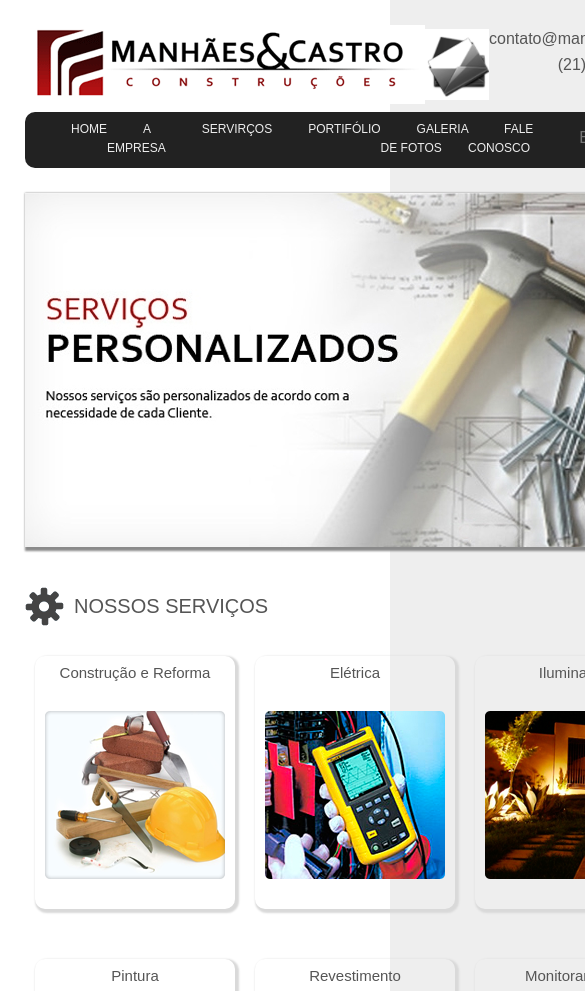
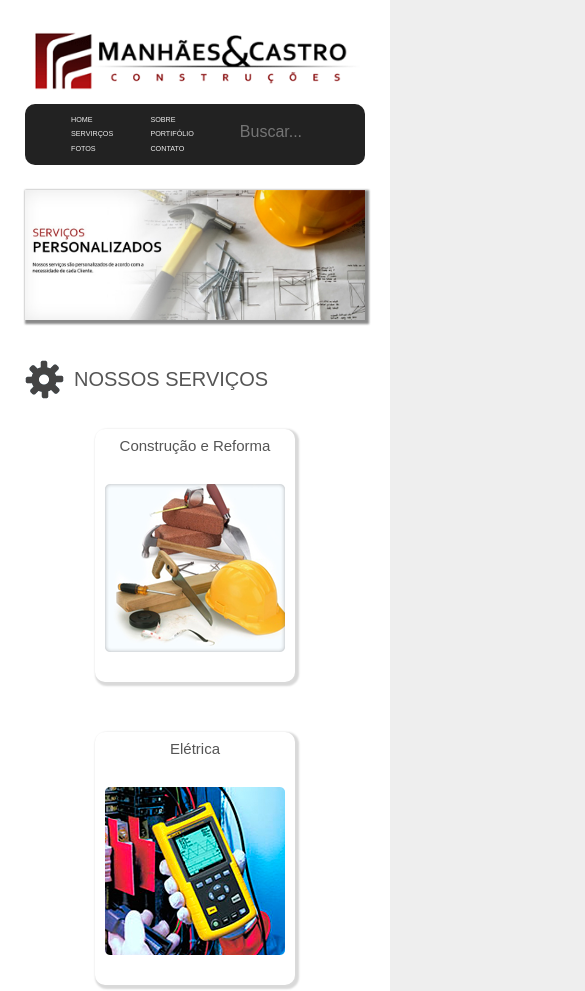
Before and after one commit to jcastro09/layout_M-C, a plain HTML site: page Index.html in a window 390 px wide. Shown: the top 991 px of the page, 585 px wide, since content can reach past the window. Drawn offline with nearby package versions, Linux system fonts and the light colour scheme.

Commit message:
att layout MeC

```diff
--- a/Index.html
+++ b/Index.html
@@ -15,7 +15,7 @@
 <body>
     <header>
         <div class="container">
-                <img src="img/logoatt.png">
+                <img class="logoatt" src="img/logoatt.png">
             <div class="contato-top">
                 <div class="img">
                     <img src="img/Capturar2.PNG" alt="">
@@ -31,11 +31,11 @@
                 <div class="menu">
                         <ul id="menu-h">
                             <li><a href="#">HOME</a></li>
-                            <li><a href="#">A EMPRESA</a></li>
+                            <li><a href="#">SOBRE</a></li>
                             <li><a href="#">SERVIRÇOS</a></li>
                             <li><a href="#">PORTIFÓLIO</a></li>
-                            <li><a href="#">GALERIA DE FOTOS</a></li>
-                            <li><a href="#">FALE CONOSCO</a></li>
+                            <li><a href="#">FOTOS</a></li>
+                            <li><a href="#">CONTATO</a></li>
                         </ul>
                 </div>
                 <div class="buscador">
@@ -57,7 +57,7 @@
         <div id="boxbody">
             <section class="container" id="box">
                     <dev class="bloco1">
-                        <article class="serv">
+                        <article class="serv ">
                             <p class="titleserv">Construção e Reforma</p>
                             <a href="#"><img src="img/construçãoereforma.png" alt=""></a>
                         </article>
--- a/css/style.css
+++ b/css/style.css
@@ -57,6 +57,7 @@ main div div
     background-color: #222;
     color: aliceblue;
     margin-top: 8px;
+    width: 100%;
 
 }
 main div section
@@ -106,6 +107,7 @@ a
 #menu-h{
     margin-bottom: 10PX;
     margin-top: 8px;
+    width: auto;
 }
 .search{
 font-display: ;
@@ -189,6 +191,7 @@ border-radius:  10px;
 #slide img
 {
     box-shadow: 2px 2px 2px 2px #8a8a8a;
+    width: 100%;
 }
 .none {
     text-decoration:none;
@@ -198,5 +201,60 @@ border-radius:  10px;
 }
 html{
     flex: auto;
-font
 }
+
+@media (max-width: 999px){
+    #menu-h li a{
+font-size: 100%;    }
+    .bloco1{
+        display: grid;
+        grid-template-columns: 1fr 1fr;
+        grid-gap:2rm;
+
+        }
+    .bloco2{
+        display: grid;
+        grid-template-columns: 1fr 1fr;
+        grid-gap:2rm;
+
+        }
+}
+@media (max-width: 700px){
+    .contato-top{
+        opacity: 0;
+    }
+    .logoatt{
+        width: 100%;
+    }
+    .menu ul {
+        display: grid;
+        grid-template-columns: 1fr 1fr 1fr;
+        grid-gap:2rm;
+    }
+
+}
+@media (max-width: 480px){
+    #menu-h li a{
+        font-size: 80%;}
+    .bloco1{
+        display: grid;
+        grid-template-columns: 1fr;
+        grid-gap:2rm;
+
+        }
+    .bloco2{
+        display: grid;
+        grid-template-columns: 1fr;
+        grid-gap:2rm;
+
+        }
+}
+@media (max-width: 420px){
+    .menu ul {
+        display: grid;
+        grid-template-columns: 1fr 1fr;
+        grid-gap:2rm;
+    }
+    .search{
+        width: 100px;
+    }
```
